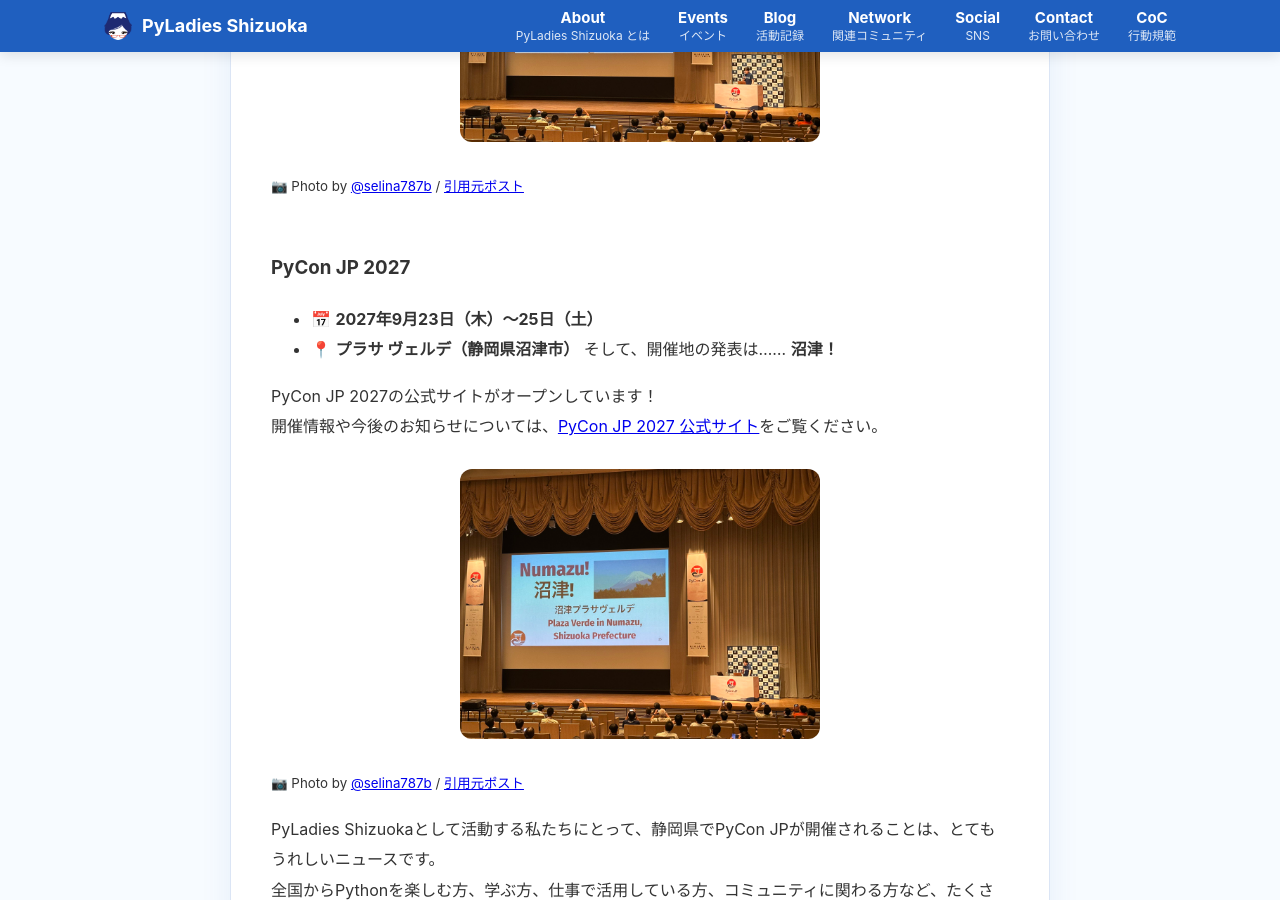
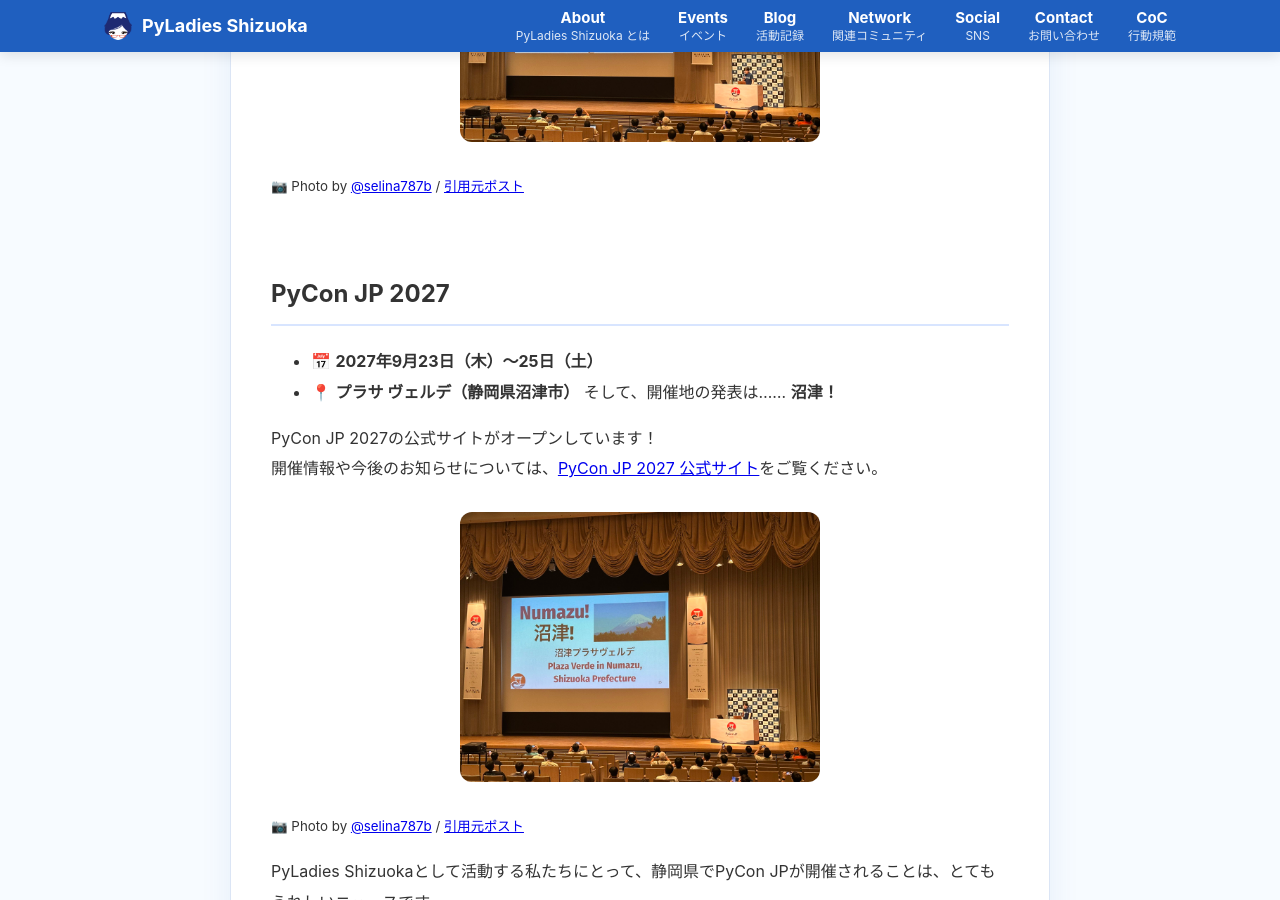
Before and after one commit to PyLadiesShizuoka/pyladiesshizuoka.github.io, a Jekyll site: the page built from _posts/2026-08-22-pyconjp2026.md, in a window 1280 px wide and 900 px high, scrolled down 937 px. Built offline with Jekyll 4.4.1, drawn with Linux system fonts in a browser that asks for light colours.

Commit message:
Change header from H3 to H2 for PyCon JP 2027

```diff
--- a/_posts/2026-08-22-pyconjp2026.md
+++ b/_posts/2026-08-22-pyconjp2026.md
@@ -16,7 +16,7 @@
 ![PyCon JP 2027 開催日程](/images/blog/pyconjp2027-date.jpg)
 <small>📷 Photo by [@selina787b](https://x.com/selina787b) / [引用元ポスト](https://x.com/selina787b/status/2091094560319684768)</small>
 <br><br>
-### PyCon JP 2027
+## PyCon JP 2027
 - 📅 **2027年9月23日（木）〜25日（土）**
 - 📍 **プラサ ヴェルデ（静岡県沼津市）**
 そして、開催地の発表は…… **沼津！**
```
